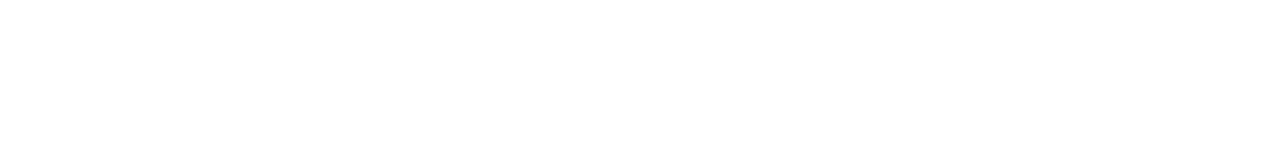
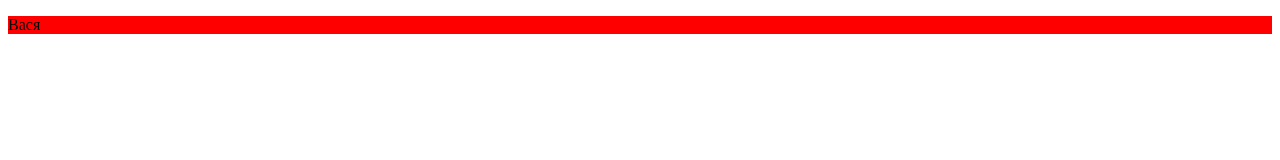
Before and after one commit to vasilek1993/git_hub_vasya, a plain HTML site: page index.html in a window 1280 px wide. Drawn offline with Linux system fonts and the light colour scheme.

Commit message:
Добавили текст и фон

```diff
--- a/index.html
+++ b/index.html
@@ -6,6 +6,6 @@
 	<link rel="stylesheet" href="style.css">
 </head>
 <body>
-
+	<p>Вася</p>
 </body>
 </html>
--- a/style.css
+++ b/style.css
@@ -0,0 +1,3 @@
+p {
+	background: red;
+}
```
